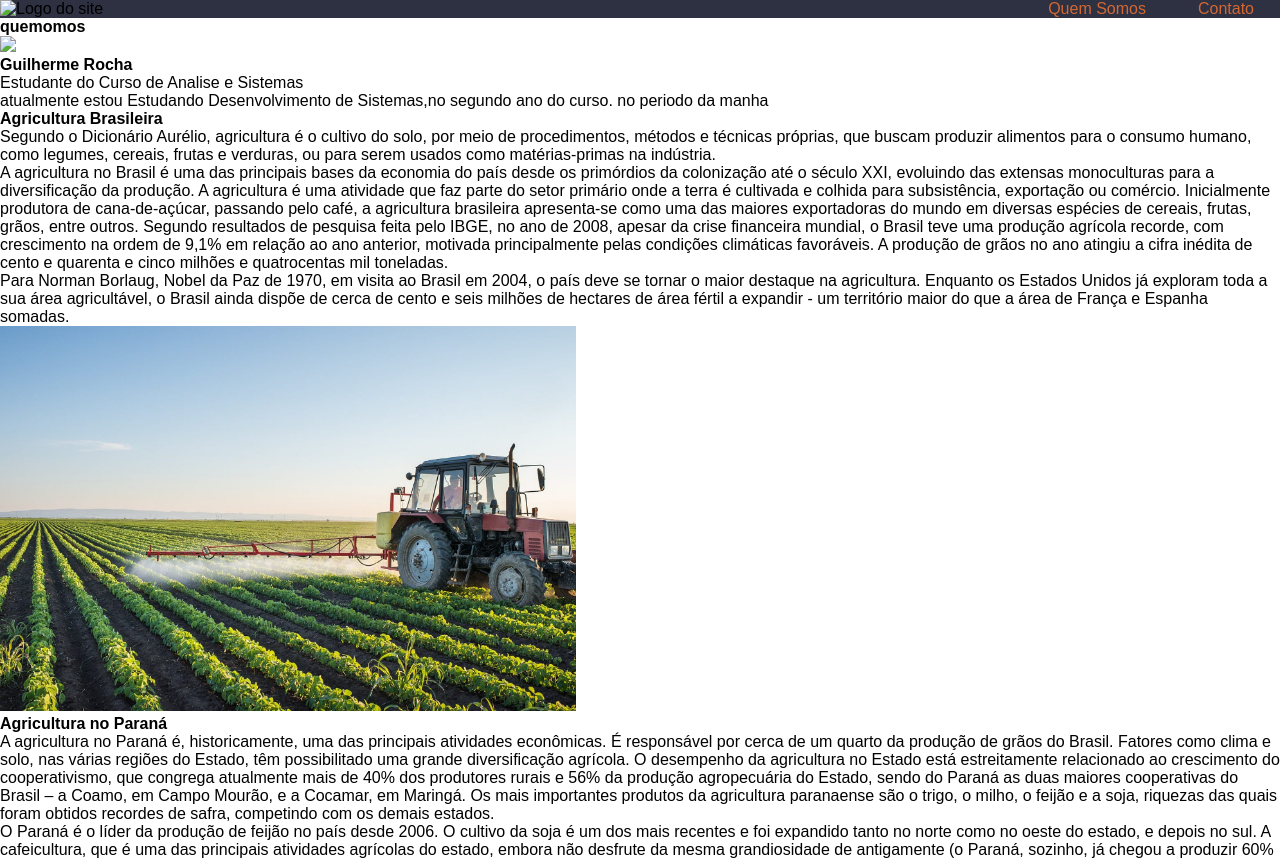
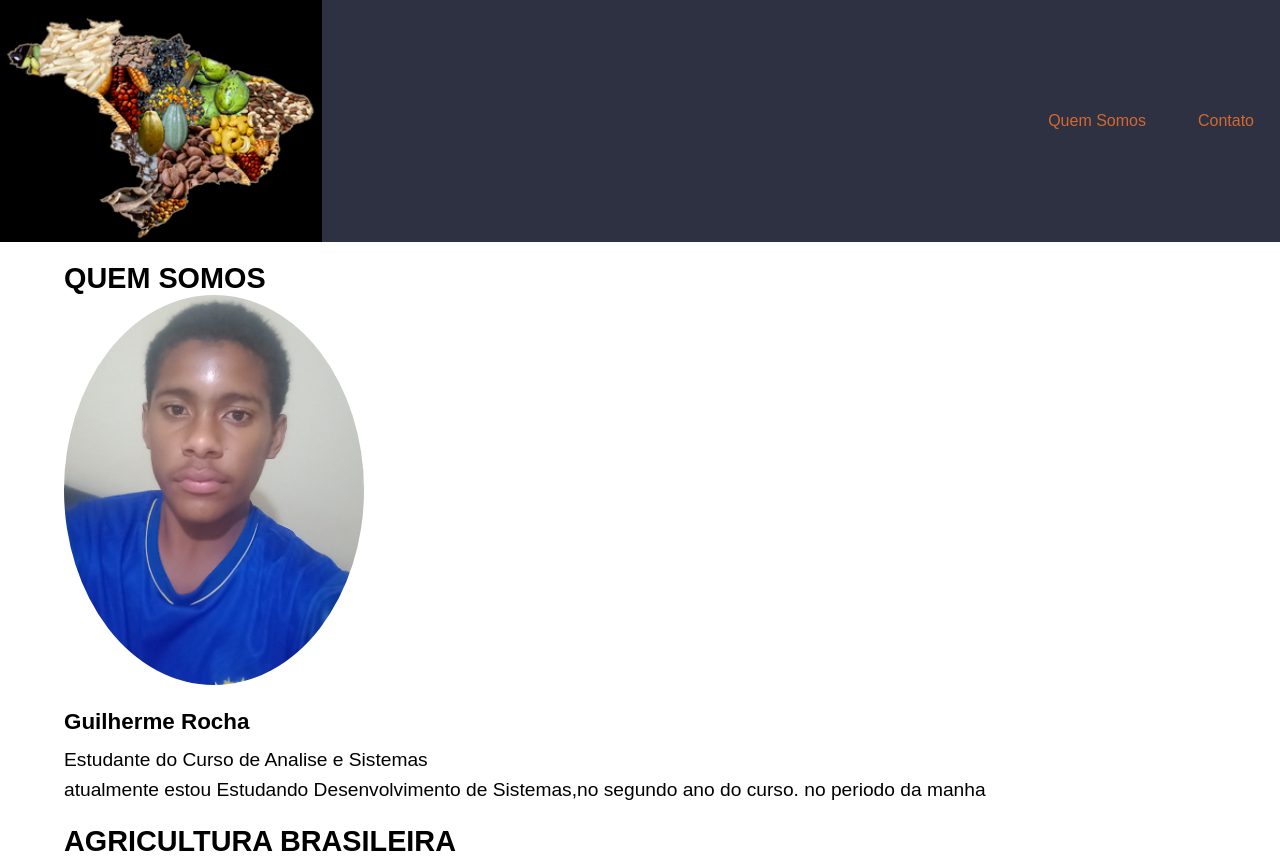
Before and after one commit to guilhermerocha2008/agrinho, a plain HTML site: page index.html in a window 1280 px wide. Shown: the top 861 px of the page. Drawn offline with Linux system fonts and the light colour scheme.

Commit message:
Add files via upload

```diff
--- a/estilo.css
+++ b/estilo.css
@@ -51,3 +51,49 @@
     background-color: #d36833;
     color: #fff;
     }
+
+.header_quemsomos{
+    margin: 0 auto;
+    width: 90%;
+}
+
+.header_quemsomos h1{
+    font-size: 1.8em;
+    text-transform: uppercase;
+    margin-top: 20px;
+}
+
+.header_quemsomos .header_quemsomos_content h2{
+font-size: 1.4em;
+margin-top: 20px;
+margin-bottom: 10px;
+font-size: 1.4em;
+
+}
+
+.header_quemsomos .header_quemsomos_content p{
+    text-align: justify;
+    font-size: 1.2em;
+    line-height: 30px;
+}
+
+.header_quemsomos .header_quemsomos_content img{
+    width: 300px;
+    border-radius: 50%;
+}
+.box {
+    margin: 20px auto;
+    width: 90%;
+}
+.box h1{
+    font-size:1.8em;
+    text-transform: uppercase;
+
+}
+
+.box .texto p{
+    margin-top: 10px;
+    text-align:justify;
+    font-size: 1.2em;
+    line-height: 30px;
+}
--- a/index.html
+++ b/index.html
@@ -4,13 +4,13 @@
     <meta charset="UTF-8">
     <meta http-equiv="X-UA-Compatible" content="IE=edge">
     <meta name="viewport" content="width=device-width, initial-scale=1.0">
-    <title>Agrinho 2024 - Rafael Florindo</title>
+    <title>Agrinho 2024 - Guilherme</title>
     <link href="estilo.css" rel="styleSheet">
 </head>
 <body>
     <header class="header_top">
         <div class="header_top_content">
-            <img class="logo" src="logoRafaelWeb.png" title="Logo do site">
+            <img class="logo" src="Brasil_celeiro.png" title="Logo do site">
             <nav class="header_top_menu">
                 <ul>
                     <li><a href="#">Quem Somos</a></li>
@@ -25,56 +25,67 @@
 
         </section>
 
-        </section class="header_quemsomos_content">
+        <section class="header_quemsomos">
             <!-- breve do quem somos-->
             <header>
-                <h1>quemomos</h1>
+                <h1>quem somos</h1>
             <header>
 
             <div class="header_quemsomos_content">
-                <img src="#" class="">
+                <img src="foto.jpeg" class="">
                 <div class="header_quemsomos_content_descricao">
                     <h2>Guilherme Rocha </h2>
-                    <p class="funcao">Estudante do Curso de Analise e Sistemas</p>
-                    <p> atualmente estou Estudando Desenvolvimento de Sistemas,no segundo ano do curso.
+                    <p>Estudante do Curso de Analise e Sistemas</p>
+                    <p>atualmente estou Estudando Desenvolvimento de Sistemas,no segundo ano do curso.
                         no periodo da manha</p>
                 </div>
             </div>
         </section>
 
-<section>
+        <section class="box">
+            <header>
                 <h1>Agricultura Brasileira</h1>
+            </header>
 
-
-
+        <div class="texto">
             <p>Segundo o Dicionário Aurélio, agricultura é o cultivo do solo, por meio de procedimentos, métodos e técnicas próprias, que buscam produzir alimentos para o consumo humano, como legumes, cereais, frutas e verduras, ou para serem usados
                 como matérias-primas na indústria.</p>
 
             <p> A agricultura no Brasil é uma das principais bases da economia do país desde os primórdios da colonização até o século XXI, evoluindo das extensas monoculturas para a diversificação da produção. A agricultura é uma atividade que faz parte do setor primário onde a terra é cultivada e colhida para subsistência, exportação ou comércio.
                 Inicialmente produtora de cana-de-açúcar, passando pelo café, a agricultura brasileira apresenta-se como uma das maiores exportadoras do mundo em diversas espécies de cereais, frutas, grãos, entre outros.
                 Segundo resultados de pesquisa feita pelo IBGE, no ano de 2008, apesar da crise financeira mundial, o Brasil teve uma produção agrícola recorde, com crescimento na ordem de 9,1% em relação ao ano anterior, motivada principalmente pelas condições climáticas favoráveis. A produção de grãos no ano atingiu a cifra inédita de cento e quarenta e cinco milhões e quatrocentas mil toneladas.
-</h1>
+            </p>
 
                 <p>Para Norman Borlaug, Nobel da Paz de 1970, em visita ao Brasil em 2004, o país deve se tornar o maior destaque na agricultura. Enquanto os Estados Unidos já exploram toda a sua área agricultável, o Brasil ainda dispõe de cerca de cento e seis milhões de hectares de área fértil a expandir - um território maior do que a área de França e Espanha somadas.
-    </p>
+                </p><br>
             <img src ="trator.png" width="45%">
+
+        </div>
+
         </section>
 
-<section>
+        <section class="box">
+            <header>
                 <h1> Agricultura no Paraná </h1>
-
+            </header>
+        <div class="texto">
             <p> A agricultura no Paraná é, historicamente, uma das principais atividades econômicas. É responsável por cerca de um quarto da produção de grãos do Brasil. Fatores como clima e solo, nas várias regiões do Estado, têm possibilitado uma grande diversificação agrícola. O desempenho da agricultura no Estado está estreitamente relacionado ao crescimento do cooperativismo, que congrega atualmente mais de 40% dos produtores rurais e 56% da produção agropecuária do Estado, sendo do Paraná as duas maiores cooperativas do Brasil – a Coamo, em Campo Mourão, e a Cocamar, em Maringá.
                 Os mais importantes produtos da agricultura paranaense são o trigo, o milho, o feijão e a soja, riquezas das quais foram obtidos recordes de safra, competindo com os demais estados.
             </p>
             <p>O Paraná é o líder da produção de feijão no país desde 2006. O cultivo da soja é um dos mais recentes e foi expandido tanto no norte como no oeste do estado, e depois no sul. A cafeicultura, que é uma das principais atividades agrícolas do estado, embora não desfrute da mesma grandiosidade de antigamente (o Paraná, sozinho, já chegou a produzir 60% do café de todo o mundo), ainda faz com que o Paraná continue sendo um dos maiores produtores da federação brasileira.
+            </p><br>
+            <img src ="feijão.png"width="45%"> <img src="cafe-foto-aenpr.jpg" width="45%3">
+            <p>O Paraná tem se destacado e aprimorado, o plantio da uva, produzida principalmente nas  microrregiões de Maringá, Londrina, Assaí, Curitiba, Apucarana, Francisco Beltrão, Capanema e Cornélio Procópio.
             </p>
-    <img src ="feijão.png"width="45%"> <img src="cafe-foto-aenpr.jpg" width="45%">
-  <p>O Paraná tem se destacado e aprimorado, o plantio da uva, produzida principalmente nas  microrregiões de Maringá, Londrina, Assaí, Curitiba, Apucarana, Francisco Beltrão, Capanema e Cornélio Procópio.
-  </p>,0
-<
-  <section>
+        </div>
+        </section>
+
+        <section  class="box">
+
+        <header>
             <h1> Microrregiões de Maringá - Produção da Uva </h1>
-
+        </header>
+        <div class="texto">
             <p> microrregiões de Maringá, destaca-se o Município de Marialva, conhecido como a Capital da Uva Fina do Paraná, foi responsável por 10,5% de toda a
                 produção estadual da fruta em 2021, segundo os dados mais recentes do Instituto Brasileiro de Geografia e Estatística (IBGE). </p>
 
@@ -92,22 +103,31 @@ não podem possuir nenhum tipo de resíduo de defensivos ou cores diferentes da
             <p>  Marialva é conhecida como Indicação Geográfica, que é quando uma região tem referência na produção de algum produto. O
             Sebrae-PR fez todo o diagnóstico da região. “É quando ela está se desenvolvendo em função de algo diferente e que não tenha em outros estados.
             Marialva é referência pelo clima tropical, o que ajuda a cidade a produzir uvas de qualidade”, diz. O reconhecimento trouxe um complemento
-para a renda do pequeno produtor, são melhor remunerados pela qualidade da uva. </p>
+            para a renda do pequeno produtor, são melhor remunerados pela qualidade da uva. </p><br>
             <img src="vinhedo.png">
-
-<p>  Antônio Pérez Martinez, produtor de Uva, afirma:
-“Não é só a questão de faturar financeiramente. A uva é  uma fruta muito bonita. Se você está embaixo da parreira, você vê todo o processo.
-Procuramos ter um padrão de qualidade, um padrão de uva dentro do brix e das exigências legais. É muito artesanal. Passamos a tesoura uma, duas,
-três, vezes. Tem que tirar os brotinhos, é tudo serviço artesanal. Estamos esculpindo uma obra de arte”.</p>
 
 
 
 
-</section>
 
+
+            <p>  Antônio Pérez Martinez, produtor de Uva, afirma: "Não é só a questão de faturar financeiramente. A uva é uma fruta muito bonita. Se você está embaixo da parreira, você vê todo o processo.
+            Procuramos ter um padrão de qualidade, um padrão de uva dentro do brix e das exigências legais. É muito artesanal. Passamos a tesoura uma, duas,
+            três, vezes. Tem que tirar os brotinhos, é tudo serviço artesanal. Estamos esculpindo uma obra de arte”.</p>
+  </section class=box>
+    <div class=box>
+
+
+        <section class=box>
+
+
+
+
+    </div class=box>
     </main>
     <footer>
         <!-- RODAPÉ DO SITE-->
     </footer>
 </body>
-</html> 2w
+
+</html>
```
Also changed, not shown: Brasil_celeiro.png (added), foto.jpeg (added), fotoperfil.png (added), unnamed.jpg (added), 1 other file. Lines whose indentation alone changed are shown as unchanged.
